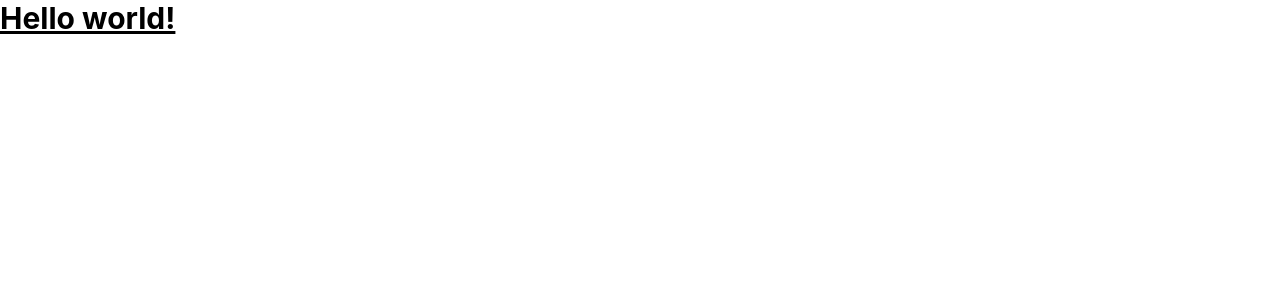
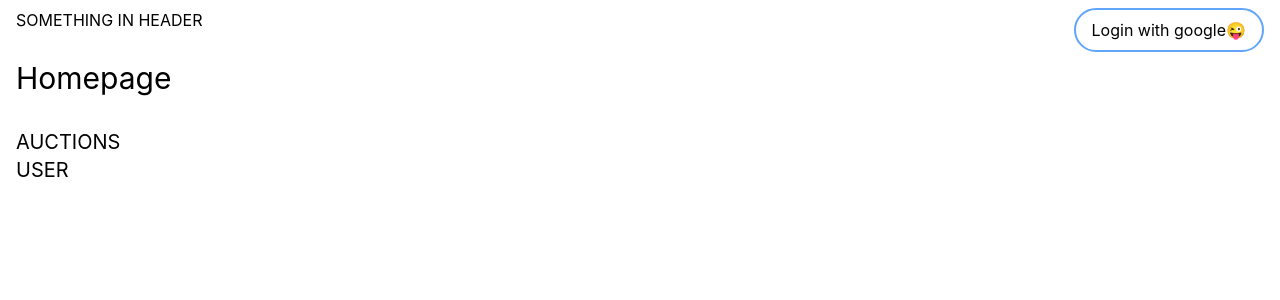
Before and after one commit to ClydeUrov/code-reapers-project, a React (Create React App) app: page / in a window 1280 px wide. Shown: the top 300 px of the page. Built offline with nearby package versions, Linux system fonts and the light colour scheme.

Commit message:
create logining with google

```diff
--- a/package.json
+++ b/package.json
@@ -3,12 +3,18 @@
   "version": "0.1.0",
   "private": true,
   "dependencies": {
+    "@react-oauth/google": "^0.12.1",
     "@testing-library/jest-dom": "^5.17.0",
     "@testing-library/react": "^13.4.0",
     "@testing-library/user-event": "^13.5.0",
+    "axios": "^1.6.7",
+    "localforage": "^1.10.0",
+    "match-sorter": "^6.3.3",
     "react": "^18.2.0",
     "react-dom": "^18.2.0",
+    "react-router-dom": "^6.22.0",
     "react-scripts": "5.0.1",
+    "sort-by": "^1.2.0",
     "web-vitals": "^2.1.4"
   },
   "scripts": {
--- a/src/App.js
+++ /dev/null
@@ -1,9 +0,0 @@
-function App() {
-  return (
-    <h1 className="text-3xl font-bold underline">
-      Hello world!
-    </h1>
-  );
-}
-
-export default App;
--- /dev/null
+++ b/src/App.jsx
@@ -0,0 +1,26 @@
+import { Link, Outlet } from "react-router-dom";
+import Header from "./components/Header";
+import { UserContext } from "./helpers/Context";
+import { useState } from "react";
+
+function App() {
+  const [user, setUser] = useState(false);
+  return (
+    <UserContext.Provider value={{ user, setUser }}>
+      <Header />
+      <main className="mb-8 text-3xl ml-4">
+        <Outlet />
+        <ul className="text-xl mt-8">
+          <li>
+            <Link to="auctions/123">AUCTIONS</Link>
+          </li>
+          <li>
+            <Link to="user">USER</Link>
+          </li>
+        </ul>
+      </main>
+    </UserContext.Provider>
+  );
+}
+
+export default App;
--- /dev/null
+++ b/src/components/Header.jsx
@@ -0,0 +1,43 @@
+import { useGoogleLogin } from "@react-oauth/google";
+import axios from "axios";
+import { useUserContext } from "../helpers/Context";
+
+function Header() {
+  const { setUser, user } = useUserContext();
+  console.log(user);
+
+  const login = useGoogleLogin({
+    onSuccess: async (response) => {
+      try {
+        const res = await axios.get(
+          "https://www.googleapis.com/oauth2/v3/userinfo",
+          { headers: { Authorization: `Bearer ${response.access_token}` } }
+        );
+        setUser(res.data);
+        console.log(res);
+      } catch (error) {
+        console.error(error.message);
+      }
+    },
+    onError: () => {
+      console.log("Login failed");
+    },
+  });
+  return (
+    <header className="flex justify-between px-4 py-2">
+      <h2>SOMETHING IN HEADER</h2>
+      {user ? (
+        <img src={user.picture} alt={user.name[0]} className="h-12" />
+      ) : (
+        <button
+          onClick={login}
+          className="rounded-full border-blue-400 border-2 px-4 py-2 border-solid"
+        >
+          Login with google😜
+        </button>
+      )}
+    </header>
+  );
+}
+
+export default Header;
--- /dev/null
+++ b/src/helpers/Context.js
@@ -0,0 +1,12 @@
+import { createContext, useContext } from "react";
+
+export const UserContext = createContext(undefined);
+
+export function useUserContext() {
+  const user = useContext(UserContext);
+
+  if (user === undefined)
+    throw new Error("You must use useUserContext inside UserContext!!!");
+
+  return user;
+}
--- a/src/index.js
+++ b/src/index.js
@@ -1,11 +1,43 @@
-import React from 'react';
-import ReactDOM from 'react-dom/client';
-import './index.css';
-import App from './App';
+import React from "react";
+import ReactDOM from "react-dom/client";
+import "./index.css";
+import App from "./App";
+import { createBrowserRouter, RouterProvider } from "react-router-dom";
+import NotFoundPage from "./pages/NotFoundPage";
+import AuctionPage from "./pages/AuctionPage";
+import HomePage from "./pages/HomePage";
+import UserPage from "./pages/UserPage";
+import { GoogleOAuthProvider } from "@react-oauth/google";
 
-const root = ReactDOM.createRoot(document.getElementById('root'));
+const router = createBrowserRouter([
+  {
+    path: "/",
+    element: <App />,
+    errorElement: <NotFoundPage />,
+    children: [
+      {
+        path: "/",
+        element: <HomePage />,
+      },
+      {
+        path: "auctions/:auctionId",
+        element: <AuctionPage />,
+      },
+      {
+        path: "user",
+        element: <UserPage />,
+      },
+    ],
+  },
+]);
+const clientId =
+  "645813395347-6nr08m7bsffmdu5crv01lsr0lrlisr66.apps.googleusercontent.com";
+
+const root = ReactDOM.createRoot(document.getElementById("root"));
 root.render(
   <React.StrictMode>
-    <App />
+    <GoogleOAuthProvider clientId={clientId}>
+      <RouterProvider router={router} />
+    </GoogleOAuthProvider>
   </React.StrictMode>
 );
--- /dev/null
+++ b/src/pages/AuctionPage.jsx
@@ -0,0 +1,9 @@
+import { useParams } from "react-router-dom";
+
+function AuctionPage() {
+  const { auctionId } = useParams();
+
+  return <div>Auction Page: {auctionId || ""}</div>;
+}
+
+export default AuctionPage;
--- /dev/null
+++ b/src/pages/HomePage.jsx
@@ -0,0 +1,5 @@
+function Homepage() {
+  return <div>Homepage</div>;
+}
+
+export default Homepage;
--- /dev/null
+++ b/src/pages/NotFoundPage.jsx
@@ -0,0 +1,14 @@
+import { Link } from "react-router-dom";
+
+function NotFoundPage() {
+  return (
+    <div className="flex flex-col gap-2 text-[3rem] items-center">
+      <h3>404 NOT FOUND</h3>
+      <Link to="/" className="border-solid border-4 px-2 py-1">
+        Home
+      </Link>
+    </div>
+  );
+}
+
+export default NotFoundPage;
--- /dev/null
+++ b/src/pages/UserPage.jsx
@@ -0,0 +1,5 @@
+function UserPage() {
+  return <div>USER PAGE</div>;
+}
+
+export default UserPage;
```
Also changed, not shown: 1 other file (tests, documents, lock files or other folders).
